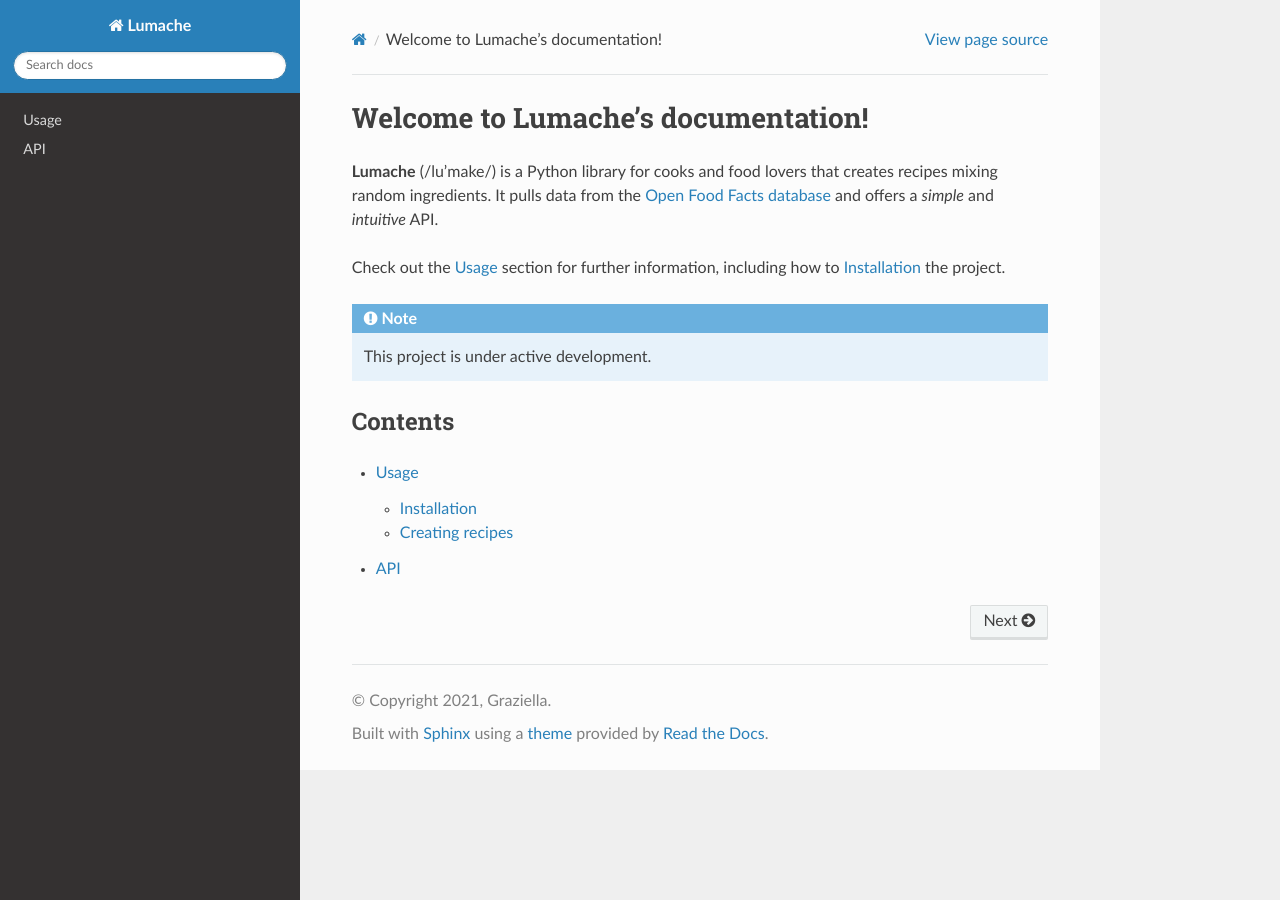
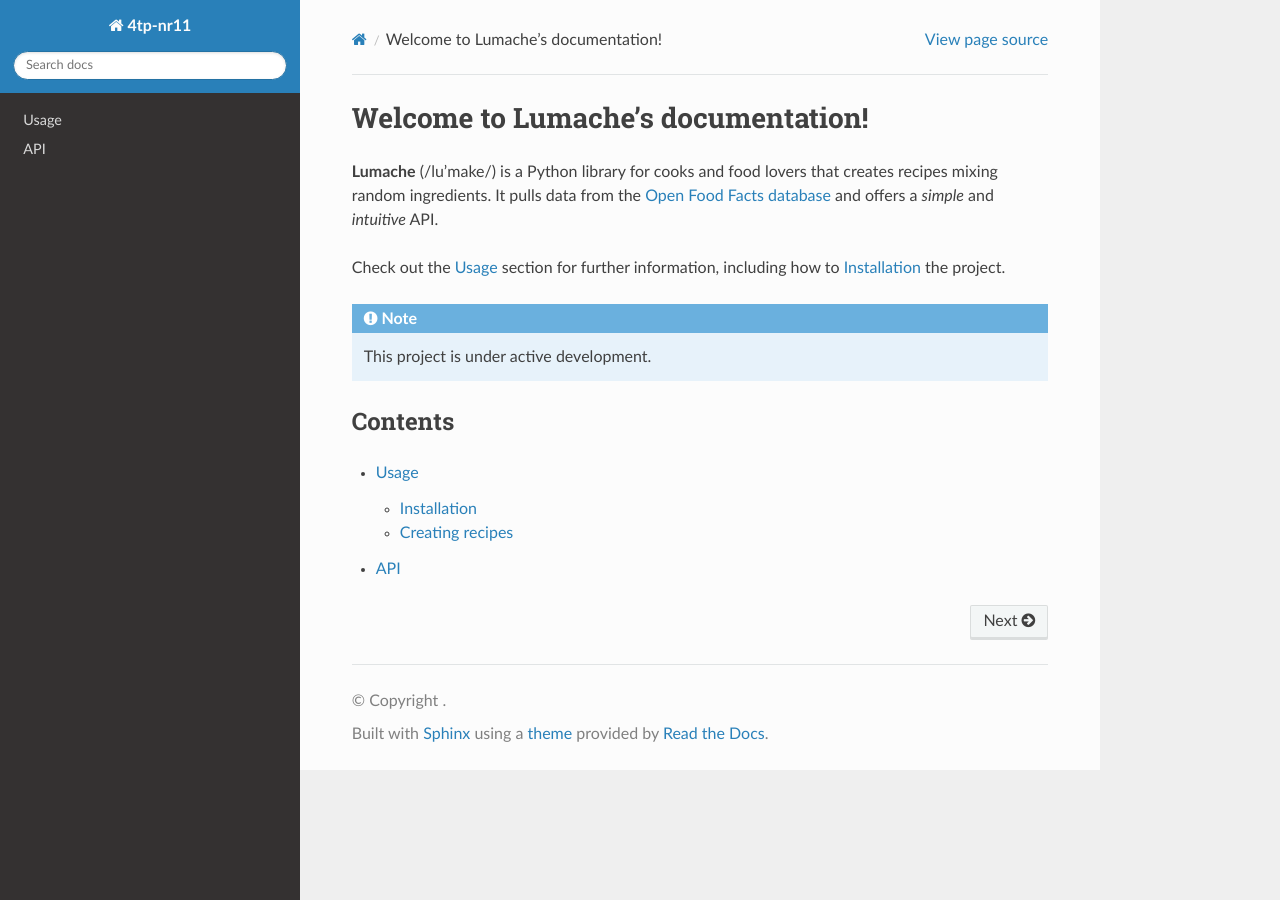
Before and after one commit to glorbrth/zse-4tp11-rtd, a Sphinx documentation site: the page built from docs/source/index.rst, in a window 1280 px wide. Built offline with Sphinx 7.4.7 and the Read the Docs theme 3.1.0, drawn with Linux system fonts in a browser that asks for light colours.

Commit message:
Update conf.py

```diff
--- a/docs/source/conf.py
+++ b/docs/source/conf.py
@@ -2,9 +2,9 @@
 
 # -- Project information
 
-project = 'Lumache'
-copyright = '2021, Graziella'
-author = 'Graziella'
+project = '4tp-nr11'
+copyright = ''
+author = 'nr11'
 
 release = '0.1'
 version = '0.1.0'
```
